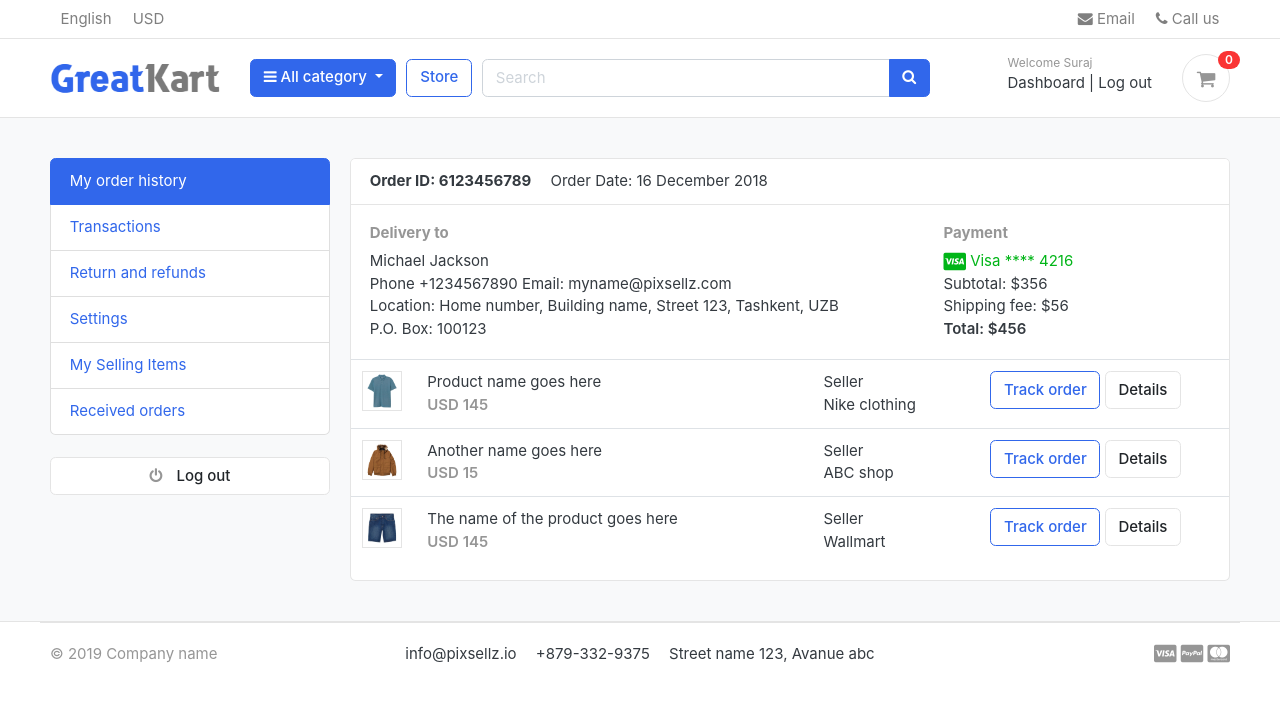
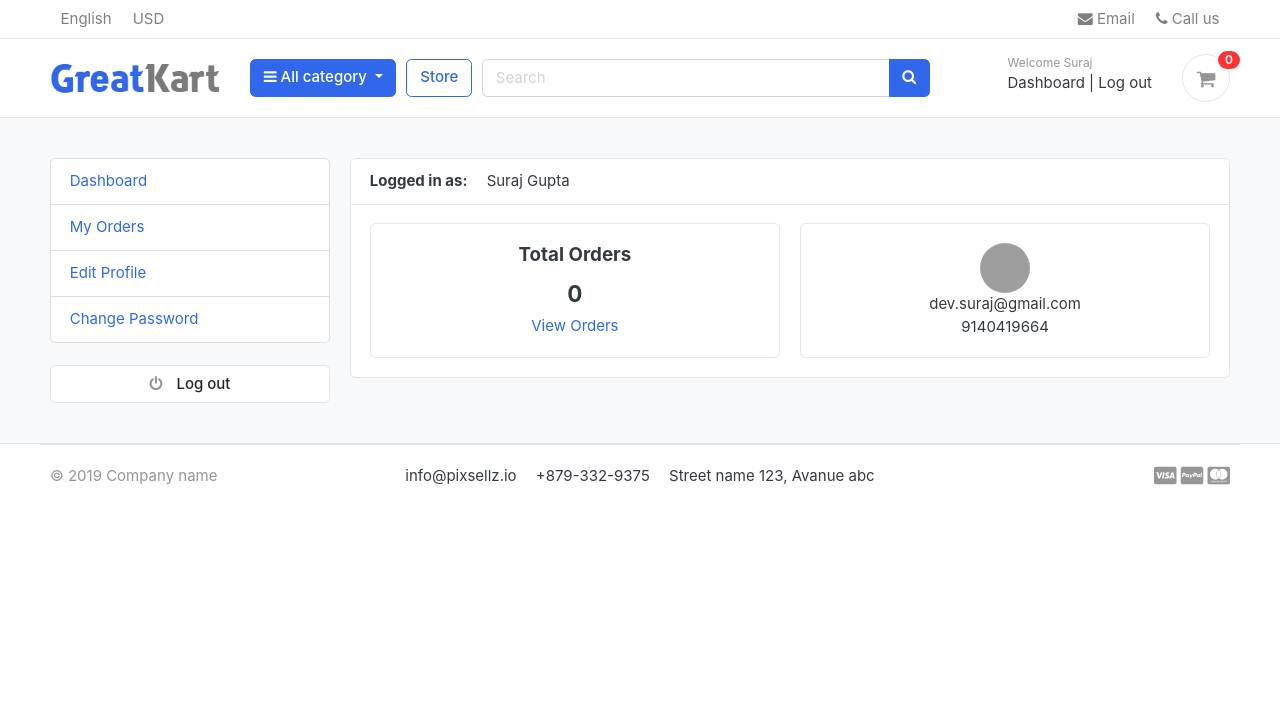
Before and after one commit to Surajgupta63/GKart, a Django app: page /accounts/ in a window 1280 px wide. Shown: the top 702 px of the page. Run offline with Django 5.2, Linux system fonts and the light colour scheme; a user stored in the database is signed in; data comes from the database, SQL or seed files in the repository; both versions use the stored data as it was after the commit; some libraries are stand-ins or nearby versions; some web fonts are replaced; grey boxes are pictures that could not be loaded.

Commit message:
user dashboard and profile done

```diff
--- a/accounts/models.py
+++ b/accounts/models.py
@@ -69,3 +69,20 @@ class Account(AbstractBaseUser):
 
     def has_module_perms(self, add_label):
         return True
+
+
+class UserProfile(models.Model):
+    user = models.OneToOneField(Account, on_delete=models.CASCADE)
+    profile_picture = models.ImageField(upload_to='userprofile', blank=True)
+    address_line_1 = models.CharField(max_length=100, blank=True)
+    address_line_2 = models.CharField(max_length=100, blank=True)
+    pin_code = models.CharField(max_length=20, blank=True)
+    city = models.CharField(max_length=50, blank=True)
+    state = models.CharField(max_length=50, blank=True)
+    country = models.CharField(max_length=50, blank=True)
+
+    def full_address(self):
+        return f"{self.address_line_1} {self.address_line_2}"
+
+    def __str__(self):
+        return self.user.first_name
--- a/accounts/urls.py
+++ b/accounts/urls.py
@@ -13,4 +13,9 @@ urlpatterns = [
     path('reset_password_validate<uidb64>/<token>/', views.reset_password_validate, name='reset_password_validate'),
     path('resetPassword/', views.resetPassword, name="resetPassword"),
 
+    path('my_orders/', views.my_orders, name='my_orders'),
+    path('edit_profile/', views.edit_profile, name='edit_profile'),
+    path('change_password/', views.change_password, name='change_password'),
+    path('order_detail/<int:order_id>/', views.order_detail, name='order_detail'),
+
 ]
--- a/accounts/views.py
+++ b/accounts/views.py
@@ -1,11 +1,12 @@
-from django.shortcuts import render, redirect
-from .forms import RegistrationForm
-from .models import Account
+from django.shortcuts import render, redirect, get_object_or_404
+from .forms import RegistrationForm, UserForm, UserProfileForm
+from .models import Account, UserProfile
 from django.contrib import messages, auth
 from django.contrib.auth.decorators import login_required
 from carts.models import Cart, CartItem
 from carts.views import _cart_id
 import requests
+from orders.models import Order, OrderProduct
 
 ## Email Verification libraries
 from django.contrib.sites.shortcuts import get_current_site
@@ -37,6 +38,12 @@ def register(request):
             )
             user.mobile_number = mobile_number
             user.save()
+
+            ## Creating User Profile
+            user_profile = UserProfile()
+            user_profile.user_id = user.id
+            user_profile.profile_picture = "default/default_user.png"
+            user_profile.save()
 
             ## Sending Verification Link To Email
             currnet_site = get_current_site(request)
@@ -124,13 +131,11 @@ def login(request):
 
     return render(request, 'accounts/login.html')
 
-
 @login_required(login_url='login')
 def logout(request):
     auth.logout(request)
     messages.success(request, "You are logged out.")
     return redirect('login')
-
 
 def activate(request, uidb64, token):
     try:
@@ -148,11 +153,16 @@ def activate(request, uidb64, token):
     messages.error(request, 'Invalid activation link or expired. Please try again!')
     return redirect('register')
 
-
 @login_required(login_url='login')
 def dashboard(request):
-    return render(request, "accounts/dashboard.html")
-
+    orders = Order.objects.order_by('-created_at').filter(user_id=request.user.id, is_ordered=True)
+    total_orders = orders.count()
+    user_profile = UserProfile.objects.get(user_id=request.user.id)
+    context = {
+        "total_orders": total_orders,
+        "user_profile": user_profile
+    }
+    return render(request, "accounts/dashboard.html", context)
 
 def forgotPassword(request):
     if request.method == "POST":
@@ -185,7 +195,6 @@ def forgotPassword(request):
 
     return render(request, "accounts/forgotPassword.html")
 
-
 def reset_password_validate(request, uidb64, token):
     try:
         uid = urlsafe_base64_decode(uidb64).decode()
@@ -201,7 +210,6 @@ def reset_password_validate(request, uidb64, token):
 
     messages.error(request, 'Invalid activation link or expired. Please try again!')
     return redirect('login')
-
 
 def resetPassword(request):
     if request.method == "POST":
@@ -220,3 +228,78 @@ def resetPassword(request):
             return redirect('resetPassword')
 
     return render(request, 'accounts/resetPassword.html')
+
+@login_required(login_url='login')
+def my_orders(request):
+    orders = Order.objects.filter(user_id=request.user.id, is_ordered=True).order_by('-created_at')
+    context = {
+        "orders": orders
+    }
+    return render(request, 'accounts/my_orders.html', context)
+
+@login_required(login_url='login')
+def edit_profile(request):
+    user_profile = get_object_or_404(UserProfile, user=request.user)
+    if request.method == "POST":
+        user_form = UserForm(request.POST, instance=request.user)
+        user_profile_form = UserProfileForm(request.POST, request.FILES, instance=user_profile)
+        if user_form.is_valid() and user_profile_form.is_valid():
+            user_form.save()
+            user_profile_form.save()
+            messages.success(request, "Your profile has been update.")
+            return redirect('edit_profile')
+    else:
+        user_form = UserForm(instance=request.user)
+        user_profile_form = UserProfileForm(instance=user_profile)
+
+    context = {
+        "user_form": user_form,
+        "user_profile_form": user_profile_form,
+        "user_profile": user_profile
+    }
+    return render(request, 'accounts/edit_profile.html', context)
+
+@login_required(login_url='login')
+def change_password(request):
+    if request.method == "POST":
+        current_password = request.POST["current_password"]
+        new_password = request.POST["new_password"]
+        confirm_password = request.POST["confirm_password"]
+
+        user = Account.objects.get(username__exact=request.user.username)
+
+        if new_password == confirm_password:
+            if user.check_password(current_password):
+                user.set_password(new_password)
+                user.save()
+                # auth.logout()
+                messages.success(request, "Your password has been changed.")
+                return redirect('change_password')
+            else:
+                messages.error(request, "Please provide valid current password")
+                return redirect('change_password')
+
+        else:
+            messages.error(request, "password does not matched.")
+            return redirect('change_password')
+
+    return render(request, 'accounts/change_password.html')
+
+
+@login_required(login_url='login')
+def order_detail(request, order_id):
+    order = Order.objects.get(order_number=order_id)
+    order_detail = OrderProduct.objects.filter(order=order)
+    # order_detail = OrderProduct.objects.filter(order__order_number=order_id)
+
+    subtotal = 0
+    for i in order_detail:
+        subtotal += i.product_price * i.quantity
+
+    context = {
+        "order_detail": order_detail,
+        "order": order,
+        "subtotal": subtotal
+    }
+
+    return render(request, 'accounts/order_detail.html', context)
--- a/carts/views.py
+++ b/carts/views.py
@@ -181,7 +181,6 @@ def cart(request, total_price=0, total_quantity=0, cart_items=None):
 
     return render(request, 'store/cart.html', context)
 
-
 @login_required(login_url='login')
 def checkout(request, total=0, quantity=0, cart_items=None):
     try:
--- a/orders/views.py
+++ b/orders/views.py
@@ -125,7 +125,6 @@ def payments(request):
     }
     return JsonResponse(data)
 
-
 def order_complete(request):
     order_number = request.GET.get('order_number')
     transID = request.GET.get('payment_id')
--- a/templates/accounts/dashboard.html
+++ b/templates/accounts/dashboard.html
@@ -7,86 +7,35 @@
 {% include "includes/alerts.html" %}
 <div class="container">
 	<div class="row">
-	<aside class="col-md-3">
-		<!--   SIDEBAR   -->
-		<ul class="list-group">
-			<a class="list-group-item active" href="#"> My order history </a>
-			<a class="list-group-item" href="#"> Transactions </a>
-			<a class="list-group-item" href="#"> Return and refunds </a>
-			<a class="list-group-item" href="#">Settings </a>
-			<a class="list-group-item" href="#"> My Selling Items </a>
-			<a class="list-group-item" href="#"> Received orders </a>
-		</ul>
-		<br>
-		<a class="btn btn-light btn-block" href="{% url "logout" %}"> <i class="fa fa-power-off"></i> <span class="text">Log out</span> </a>
-		<!--   SIDEBAR .//END   -->
-	</aside>
+	{% include "includes/dashboard_sidebar.html" %}
 	<main class="col-md-9">
 		<article class="card">
 		<header class="card-header">
-			<strong class="d-inline-block mr-3">Order ID: 6123456789</strong>
-			<span>Order Date: 16 December 2018</span>
+			<strong class="d-inline-block mr-3">Logged in as:</strong>
+			<span>{{ user.full_name | title }}</span>
 		</header>
 		<div class="card-body">
 			<div class="row">
-				<div class="col-md-8">
-					<h6 class="text-muted">Delivery to</h6>
-					<p>Michael Jackson <br>
-					Phone +1234567890 Email: myname@pixsellz.com <br>
-			    	Location: Home number, Building name, Street 123,  Tashkent, UZB <br>
-			    	P.O. Box: 100123
-			 		</p>
+				<div class="col-md-6">
+					<div class="card text-center">
+						<div class="card-body">
+							<h5 class="card-title">Total Orders</h5>
+							<h4> {{ total_orders }} </h4>
+							<a href="{% url "my_orders" %}">View Orders</a>
+						</div>
+					</div>
 				</div>
-				<div class="col-md-4">
-					<h6 class="text-muted">Payment</h6>
-					<span class="text-success">
-						<i class="fab fa-lg fa-cc-visa"></i>
-					    Visa  **** 4216
-					</span>
-					<p>Subtotal: $356 <br>
-					 Shipping fee:  $56 <br>
-					 <span class="b">Total:  $456 </span>
-					</p>
+				<div class="col-md-6">
+					<div class="card text-center">
+						<div class="card-body">
+							<img src="{{ user_profile.profile_picture.url }}" alt="User Profile Picture" width="50" height="50" style="border-radius:50%;">
+							<p class="mb-0">{{ user.email }}</p>
+							<p class="mb-0">{{ user.mobile_number }}</p>
+						</div>
+					</div>
 				</div>
 			</div> <!-- row.// -->
 		</div> <!-- card-body .// -->
-		<div class="table-responsive">
-		<table class="table table-hover">
-			<tr>
-				<td width="65">
-					<img src="../images/items/1.jpg" class="img-xs border">
-				</td>
-				<td>
-					<p class="title mb-0">Product name goes here </p>
-					<var class="price text-muted">USD 145</var>
-				</td>
-				<td> Seller <br> Nike clothing </td>
-				<td width="250"> <a href="#" class="btn btn-outline-primary">Track order</a> <a href="#" class="btn btn-light"> Details </a> </td>
-			</tr>
-			<tr>
-				<td>
-					<img src="../images/items/2.jpg" class="img-xs border">
-				</td>
-				<td>
-					<p class="title mb-0">Another name goes here </p>
-					<var class="price text-muted">USD 15</var>
-				</td>
-				<td> Seller <br> ABC shop </td>
-				<td> <a href="#" class="btn btn-outline-primary">Track order</a> <a href="#" class="btn btn-light"> Details </a> </td>
-			</tr>
-			<tr>
-				<td>
-					<img src="../images/items/3.jpg" class="img-xs border">
-				</td>
-				<td>
-					<p class="title mb-0">The name of the product  goes here </p>
-					<var class="price text-muted">USD 145</var>
-				</td>
-				<td> Seller <br> Wallmart </td>
-				<td> <a href="#" class="btn btn-outline-primary">Track order</a> <a href="#" class="btn btn-light"> Details </a> </td>
-			</tr>
-		</table>
-		</div> <!-- table-responsive .end// -->
 		</article> <!-- order-group.// -->
 	</main>
 </div> <!-- row.// -->
--- /dev/null
+++ b/templates/includes/dashboard_sidebar.html
@@ -0,0 +1,12 @@
+<aside class="col-md-3">
+		<!--   SIDEBAR   -->
+		<ul class="list-group">
+			<a class="list-group-item {% if '/dashboard/' in request.path %}active{% endif %}" href="{% url "dashboard" %}"> Dashboard </a>
+			<a class="list-group-item {% if 'my_orders/' in request.path %} active {% endif %}" href="{% url "my_orders" %}"> My Orders </a>
+			<a class="list-group-item {% if 'edit_profile/' in request.path %} active {% endif %}" href="{% url "edit_profile" %}"> Edit Profile </a>
+			<a class="list-group-item {% if 'change_password/' in request.path %} active {% endif %}" href="{% url "change_password" %}"> Change Password </a>
+		</ul>
+		<br>
+		<a class="btn btn-light btn-block" href="{% url "logout" %}"> <i class="fa fa-power-off"></i> <span class="text">Log out</span> </a>
+		<!--   SIDEBAR .//END   -->
+	</aside>
```
Also changed, not shown: accounts/admin.py (+9 -1 lines), accounts/forms.py (+24 -1 lines), templates/accounts/change_password.html (added, +44 -0 lines), templates/accounts/edit_profile.html (added, +86 -0 lines), templates/accounts/my_orders.html (added, +54 -0 lines), templates/accounts/order_detail.html (added, +108 -0 lines), accounts/migrations/0003_userprofile.py (added), db.sqlite3.
